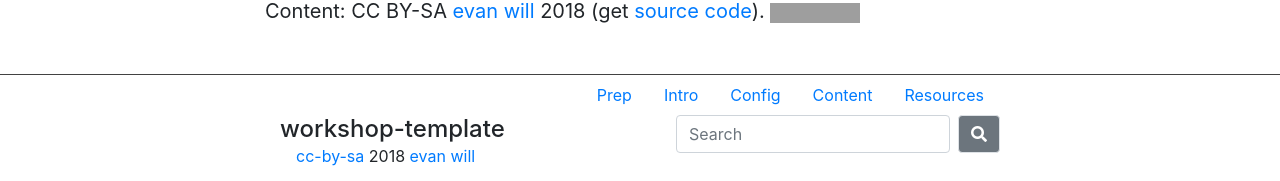
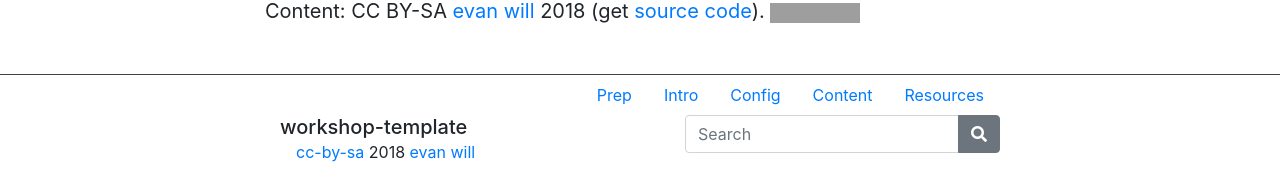
Before and after one commit to evanwill/workshop-template-b, a Jekyll site: the page built from index.md, in a window 1280 px wide. Shown: the part 919-1100 px from the top of the page. Built offline with Jekyll 4.4.1, drawn with Linux system fonts in a browser that asks for light colours; grey boxes are pictures that could not be loaded.

Commit message:
polish footer search box

```diff
--- a/_includes/footer.html
+++ b/_includes/footer.html
@@ -9,7 +9,7 @@
     </nav>
     <div class="row pb-3">
         <div class="col-md">
-          <a class="h4" href="{{ '/' | absolute_url }}">{{ site.title }}</a>
+          <a class="h5" href="{{ '/' | absolute_url }}">{{ site.title }}</a>
           <br>
           <span class="pl-3"><a href="https://creativecommons.org/licenses/by-sa/4.0/">cc-by-sa</a> {{ site.pub_year }} <a href="https://github.com/{{ site.github_username }}">{{ site.author }}</a></span>
         </div>
@@ -22,8 +22,12 @@
             }
           </script>
           <form class="form-inline my-2 my-lg-0 float-right" role="search" id="search" onsubmit="site_search(); return false;">
-            <input id="site-search" class="form-control mr-sm-2" type="text" placeholder="Search" aria-label="Search box">
-            <button class="btn btn-secondary border my-2 my-sm-0" type="submit"><span class="fas fa-search"></span><span class="sr-only">submit search</span></button>
+            <div class="input-group">
+              <input id="site-search" class="form-control" type="text" placeholder="Search" aria-label="Search box">
+              <div class="input-group-append">
+                <button class="btn btn-secondary" type="submit"><span class="fas fa-search"></span><span class="sr-only">submit search</span></button>
+              </div>
+            </div>
           </form>
           {% endif %}
         </div>
```
